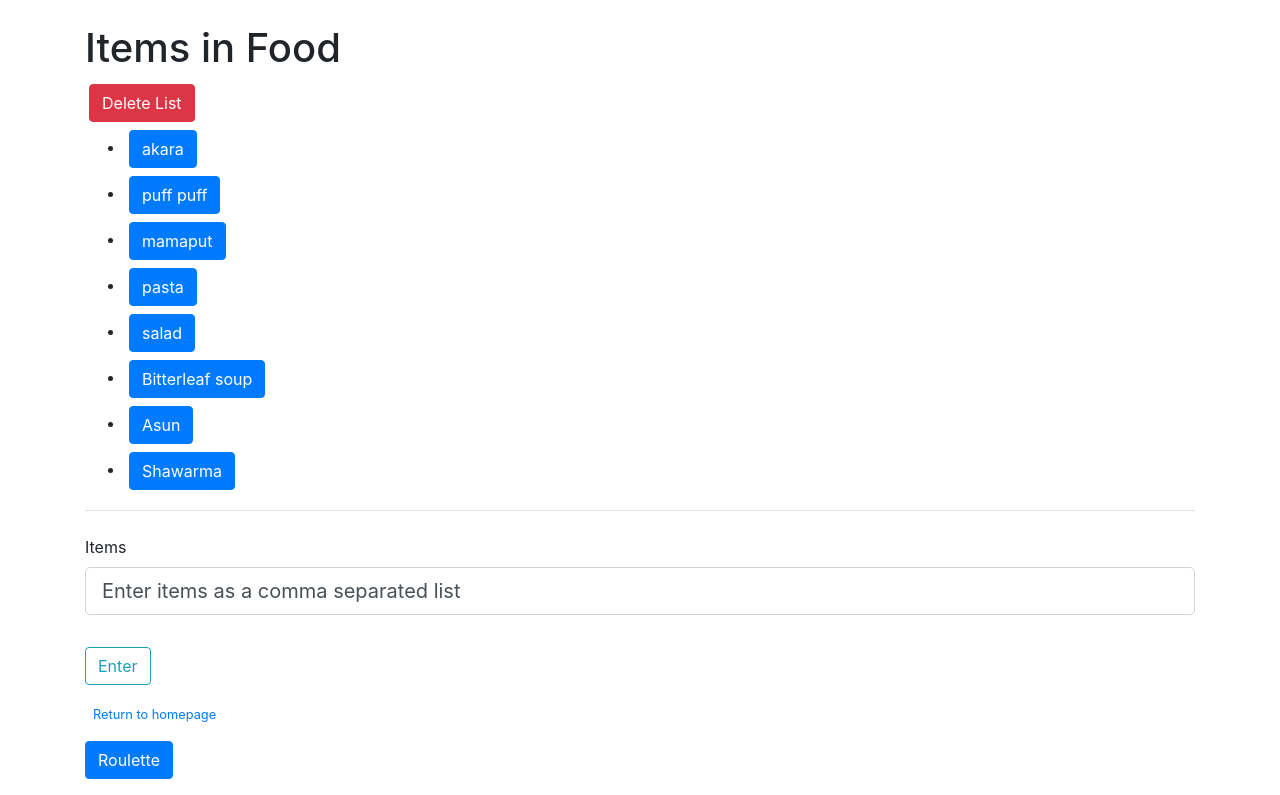
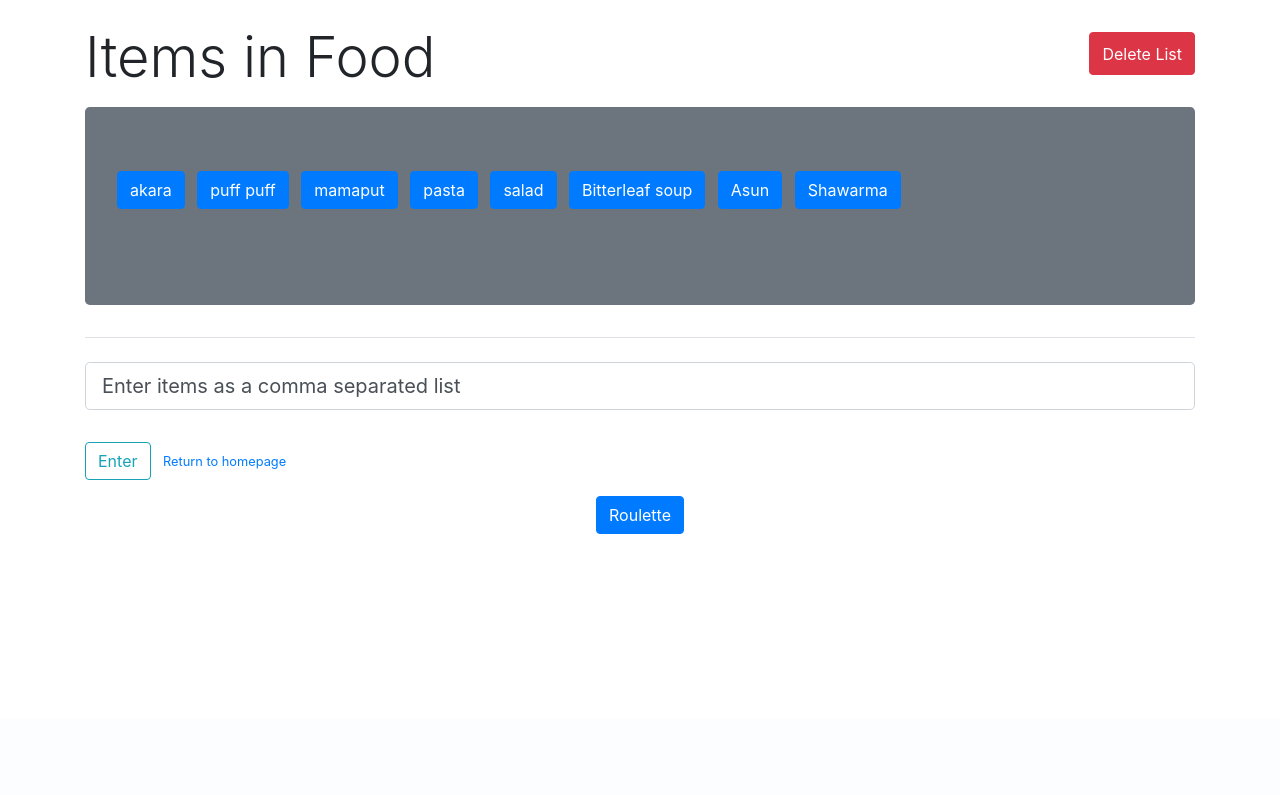
Before and after one commit to sanya-17/Roulette, a Flask app: page /list/1 in a window 1280 px wide. Shown: the part 81-876 px from the top of the page. After the commit the page ends 615 px from the top, so only its background shows below. Run offline with Flask 2, Linux system fonts and the light colour scheme; a user stored in the database is signed in; data comes from the database, SQL or seed files in the repository; some libraries are stand-ins or nearby versions.

Commit message:
styled page

```diff
--- a/roulette/templates/list.html
+++ b/roulette/templates/list.html
@@ -1,18 +1,27 @@
 {% extends 'base.html' %}
 
 {% block head %}
-<title> View List </title>
-<link rel="stylesheet" href="{{ url_for('static', filename='list_styles.css') }}">
+<title> View {{list.title}} </title>
 {% endblock %}
 
 {% block body %}
-<h1> Items in {{list.title}}</h1>
-<button type="button" class="btn btn-danger m-1" data-toggle="modal" data-target="#deleteModal">Delete
-    List</button>
-<div>
-    <ul id='items'>
+<div class = "mb-2 d-flex justify-content-between">
+    <h1 class = "mr-4 display-4"> Items in {{list.title}}</h1>
+    <button type="button" class="btn btn-danger ml-4 mb-4 mt-2" data-toggle="modal" data-target="#deleteModal">Delete
+        List</button>
+</div>
+
+<!--Displays items in list and configures route to delete each item-->
+<div class = "jumbotron bg-secondary">
+    <ul class = "list-inline">
         {% for item in list.items %}
-        <li><button type="button" class="btn btn-primary m-1">{{item.title}}</button></li>
+        <li class = "list-inline-item">
+            <form action="{{url_for('delete_item', list_id=list.id, item_id=item.id )}}" method='POST'>
+                <button type="submit" class="btn btn-primary mb-3" data-toggle="tooltip" title="Click to delete item" data-placement="top">
+                    {{item.title}}
+                </button>
+            </form>
+        </li>
         {% endfor %}
     </ul>
 </div>
@@ -22,9 +31,7 @@
         {{form.hidden_tag()}}
         <fieldset class="form-group">
             <legend class="border-bottom mb-4"></legend>
-            <!--TODO: print errors with form, i.e. invalid username etc -->
             <div class="form-group">
-                {{form.item_list.label(class="form-control-label")}}
                 {% if form.item_list.errors %}
                 {{ form.item_list(class="form-control form-control-lg is-invalid")}}
                 <div class="invalid-feedback">
@@ -37,37 +44,49 @@
                 {% endif %}
             </div>
         </fieldset>
-        <div class="form-group">
+        <div class="form-group d-inline">
             {{form.submit(class="btn btn-outline-info")}}
         </div>
-        <small class="text-muted ml-2">
+        <small class="text-muted ml-2 d-inline">
             <a href="{{url_for('home')}}">Return to homepage</a>
         </small>
     </form>
 </div>
 
-<form action="{{url_for('list', list_id=list.id )}}" method='POST'>
-    <button type="submit" class=" btn btn-primary mt-3 mb-3" name='roulette_btn' value='roulette'>
-        Roulette</button>
-</form>
-<span id='roulette'> {{roulette}} </span>
+<div class = "text-center">
+    <form action="{{url_for('list', list_id=list.id )}}" method='POST'>
+        <button type="submit" class=" btn btn-primary mt-3 mb-3 " name='roulette_btn' value='roulette'>
+            Roulette</button>
+    </form>
+    <br>
+    <span id='roulette text-center'> {{roulette}} </span>
+</div>
+
 <!-- Modal -->
 <div class="modal fade" id="deleteModal" tabindex="-1" role="dialog" aria-labelledby="deleteModalLabel"
     aria-hidden="true">
     <div class="modal-dialog" role="document">
         <div class="modal-content">
             <div class="modal-header">
-                <h5 class="modal-title" id="deleteModalLabel">Delete Post?</h5>
+                <h5 class="modal-title" id="deleteModalLabel">Delete List?</h5>
                 <button type="button" class="close" data-dismiss="modal" aria-label="Close">
                     <span aria-hidden="true">&times;</span>
                 </button>
             </div>
             <div class="modal-footer">
                 <button type="button" class="btn btn-secondary" data-dismiss="modal">Close</button>
-                <a href="{{url_for('delete_list', list_id=list.id)}}"><button type="button"
-                        class="btn btn-danger m-1">Delete</button></a>
+                <form action="{{url_for('delete_list', list_id=list.id)}}" method='POST'>
+                    <button type="submit"class="btn btn-danger m-1">
+                        Delete
+                    </button>
+                </form>
             </div>
         </div>
     </div>
 </div>
+<script>
+    $(function () {
+        $('[data-toggle="tooltip"]').tooltip();
+    });
+</script>
 {% endblock %}
```
Also changed, not shown: roulette/templates/user_home.html (+3 -5 lines).
